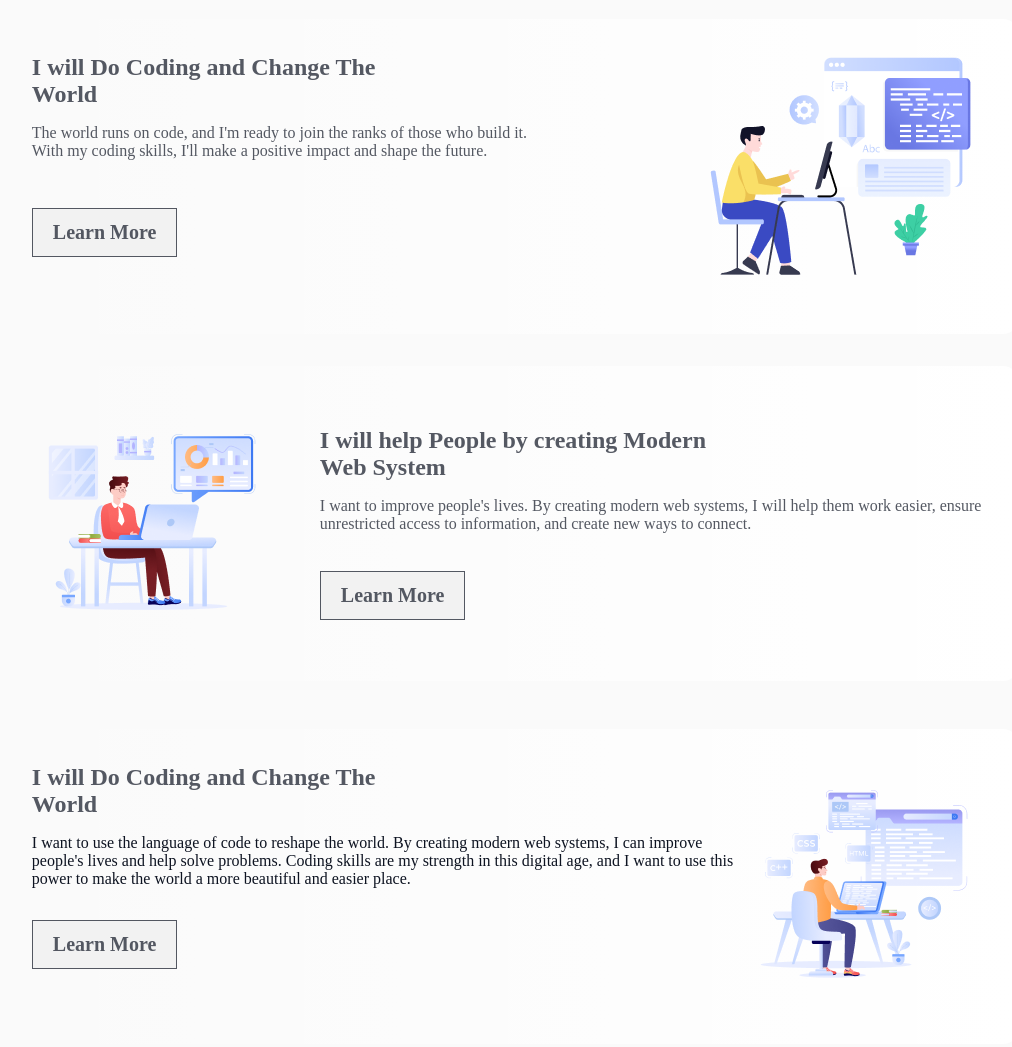
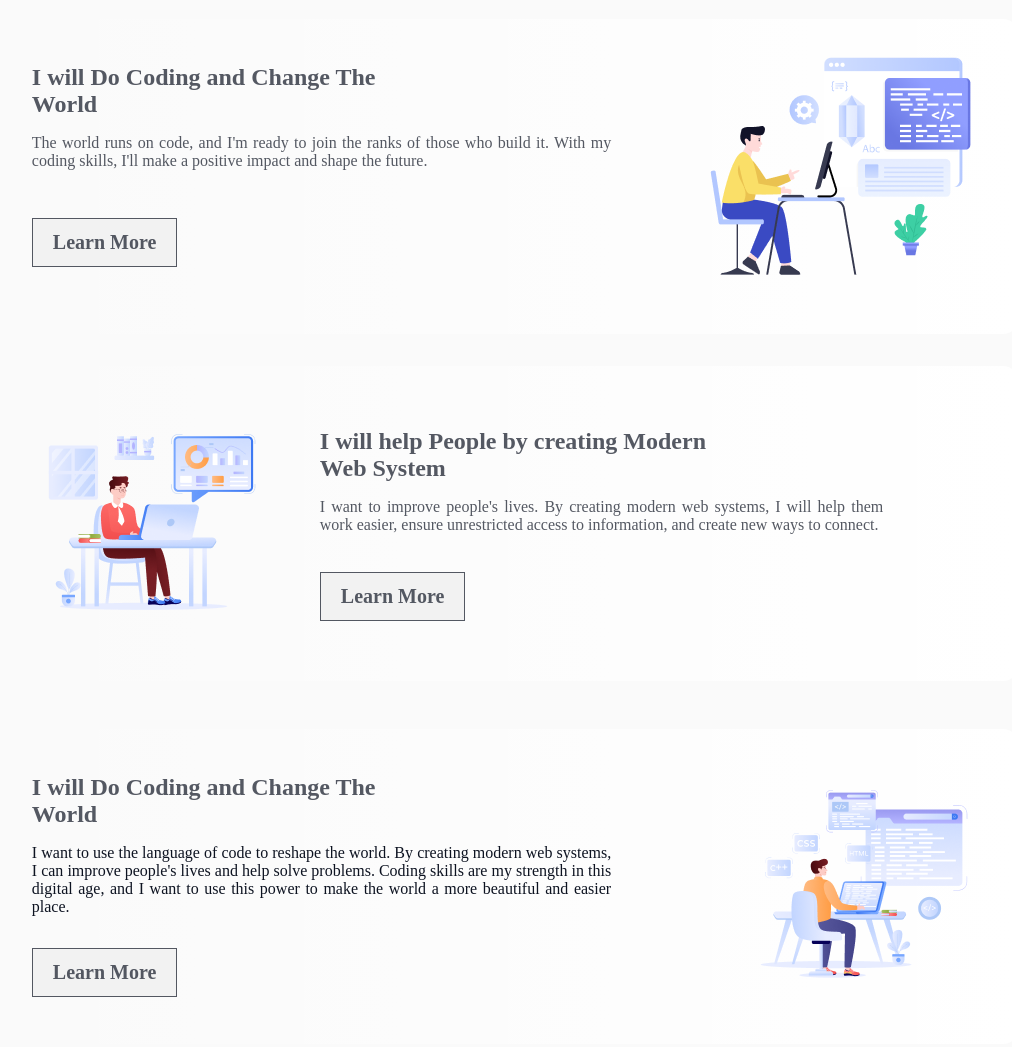
Before and after one commit to Moshiur-15/Assignment-1, a plain HTML site: page index.html in a window 1280 px wide. Shown: the part 900-1947 px from the top of the page, without its empty margins (132-1144 px from the left). Drawn offline with Linux system fonts and the light colour scheme; a web font is replaced by a local one.

Commit message:
Assignment-1 seven commit

```diff
--- a/index.html
+++ b/index.html
@@ -7,7 +7,7 @@
     <link rel="stylesheet" href="./style/style.css">
 </head>
 <body class="azeret-mono-normal">
-<!-- banne  r section hear -->
+<!-- banner section start here -->
 
 
     <header class="banner">
@@ -33,7 +33,7 @@
                     <div class="formet-9">
                         <div class="parent-text-style">
                             <h2>I will Do Coding and Change The<br> World</h2>
-                            <p >The world runs on code, and I'm ready to join the ranks of those who build it. <br>  With my coding skills, I'll make a positive impact and shape the future.</p>
+                            <p class="formate-pragref align-justify">The world runs on code, and I'm ready to join the ranks of those who build it. With my coding skills, I'll make a positive impact and shape the future.</p>
                             <button class="btn-primary">Learn More</button>
                         </div>
                         <div class="Group-1">
@@ -47,7 +47,7 @@
                             <img src="./assets/Group 3.png" alt=""></div>
                         <div class="group-2-text-style">
                             <h2>I will help People by creating Modern <br>Web System</h2>
-                            <p>I want to improve people's lives. By creating modern web systems, I will help them work easier, ensure unrestricted access to information, and create new ways to connect.</p>
+                            <p class="frame-paragraph align-justify">I want to improve people's lives. By creating modern web systems, I will help them work easier, ensure unrestricted access to information, and create new ways to connect.</p>
                             <button class="btn-primary">Learn More</button>
 
                         </div>
@@ -57,7 +57,7 @@
                     <div class="formet-9-part-2 formet-9" >
                         <div class="parent-text-style-part-2">
                             <h2>I will Do Coding and Change The <br>World</h2>
-                            <p>I want to use the language of code to reshape the world. By creating modern web systems, I can improve people's lives and help solve problems. Coding skills are my strength in this digital age, and I want to use this power to make the world a more beautiful and easier place.</p>
+                            <p class="frame2-paragraph align-justify">I want to use the language of code to reshape the world. By creating modern web systems, I can improve people's lives and help solve problems. Coding skills are my strength in this digital age, and I want to use this power to make the world a more beautiful and easier place.</p>
                             <button class="btn-primary">Learn More</button>
                         </div>
                         <div class=""><img src="./assets/Group 4.png" alt=""></div>
@@ -120,6 +120,7 @@
                    <button>submit</button>
                </div>
            </section>
+           <!-- contact link start here -->
         <section class="last-footer">
             <div class="last-footer-style">
                 <h2>An Open Commitment by Moshiur Islam</h2>
--- a/style/style.css
+++ b/style/style.css
@@ -115,8 +115,8 @@ main{
     padding: 35px;
     border-radius: 16px;
     background: linear-gradient(270.00deg, rgb(255, 255, 255),rgba(255, 255, 255, 0) 100%);
+
 }
-
 .btn-primary{
     color: rgb(13, 19, 33);
     font-family: Azeret Mono;
@@ -126,6 +126,9 @@ main{
     border: 1px solid rgb(13, 19, 33);
     opacity: 0.7;
     padding: 12px 20px 12px 20px;
+}
+.parent-text-style{
+    padding: 10px 98px 9px 0px;
 }
 .parent-text-style h2{
     color: rgba(13, 19, 33, 0.7);
@@ -156,6 +159,9 @@ main{
     border-radius: 16px;
     background: linear-gradient(270.00deg, rgb(255, 255, 255),rgba(255, 255, 255, 0) 100%);
  }
+ .group-2-text-style{
+    padding:10px 101px 9px 0px;
+ }
 .group-2-text-style h2{
     color: rgba(13, 19, 33, 0.7);
     font-family: Azeret Mono;
@@ -171,12 +177,15 @@ main{
     font-family: Azeret Mono;
     font-size: 16px;
     font-weight: 400;
+
 }
 
 
 
 /* section .formet-8-part-2  -start */
-
+.parent-text-style-part-2{
+    padding: 10px 133px 9px 0px;
+}
 
 .parent-text-style-part-2 h2{
     color: rgba(13, 19, 33, 0.7);
@@ -248,9 +257,7 @@ main{
  .align-justify{
     text-align: justify;
  }
- /* .group-description{
-    text-align: justify;
- } */
+
  .group-title{
     color: rgb(13, 19, 33);
     font-family: Azeret Mono;
@@ -292,7 +299,7 @@ main{
  }
  /* group section style end here  */
 
- /* from fild here */
+ /* from fild start here */
 .from-contynar{
     margin: 0 auto;
     margin-top: 70px;
@@ -321,6 +328,7 @@ main{
     opacity: 0.7;
     margin-bottom: 24px;
 }
+
 /* intute-fild-style */
 .intute-fild-style{
 margin: 0 auto;
@@ -350,7 +358,9 @@ margin-top: 80px;
     font-size: 16px;
     font-weight: 600;
 }
-/* last-footer-style */
+ /* from fild end here */
+
+/* contact link start here */
 .last-footer{
     border-radius: 16px;
     background-color: rgba(13, 19, 33, 0.03);
@@ -364,3 +374,4 @@ margin-top: 80px;
     margin: 0 auto;
     margin-top: 24px;
 }
+/* contact link end here */
```
